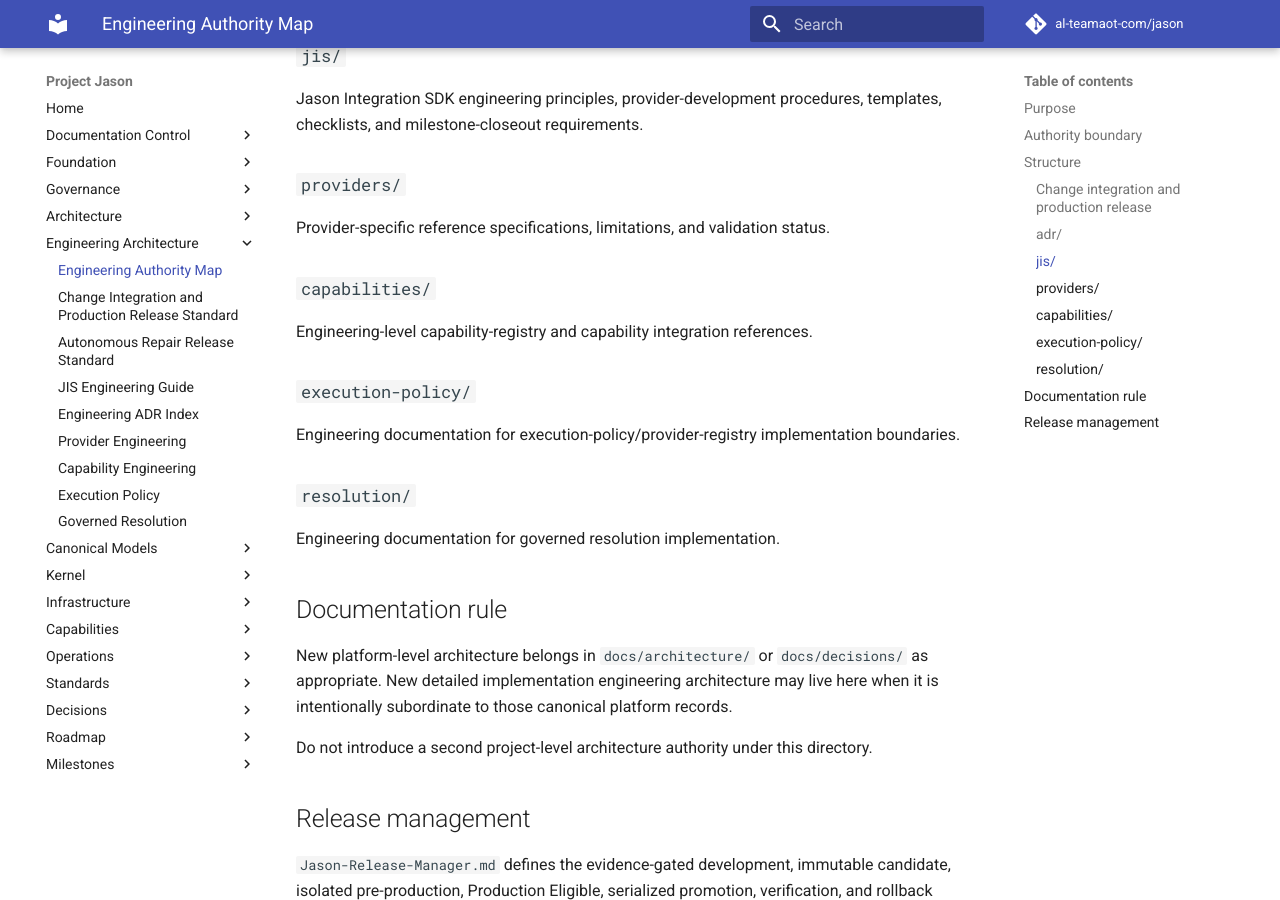
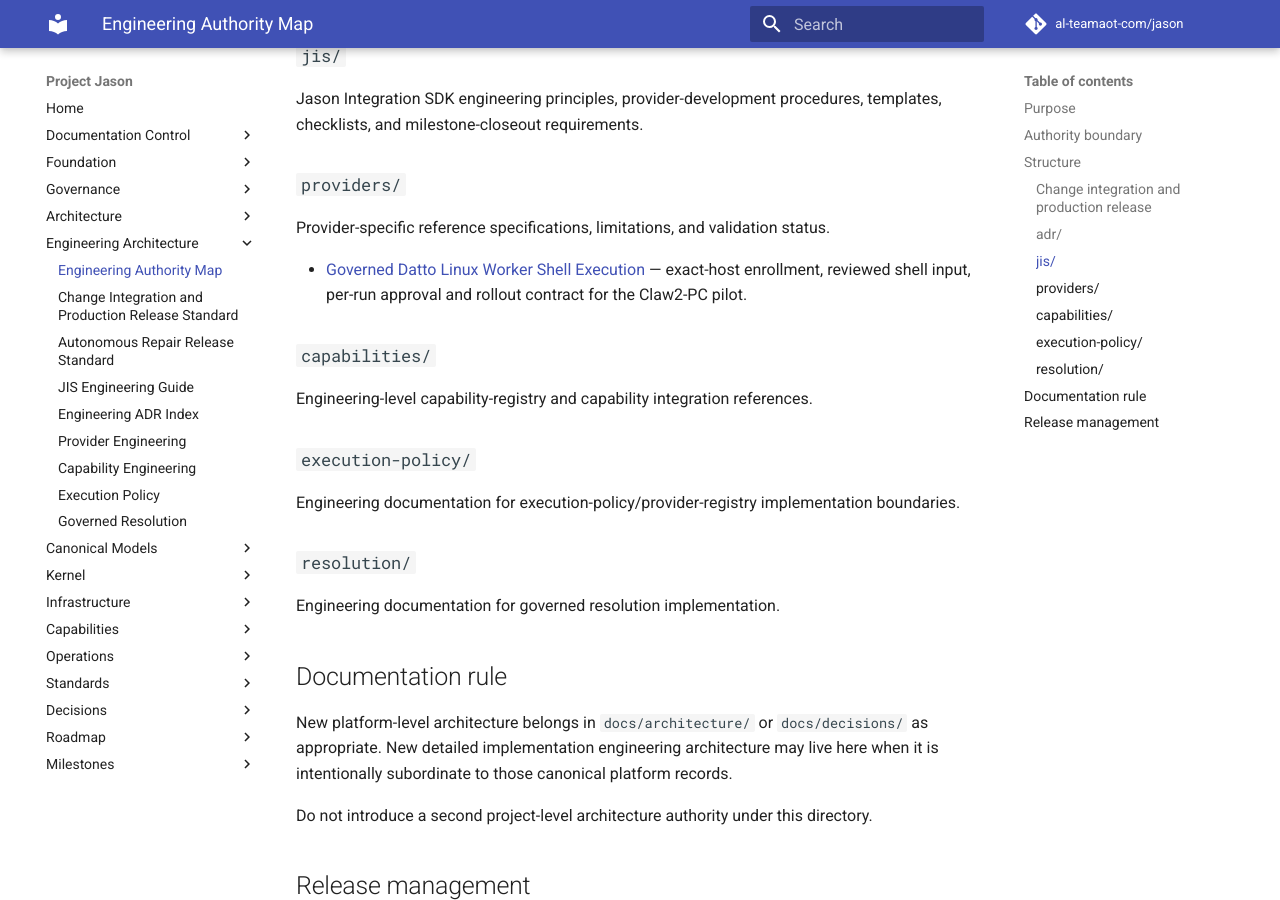
Before and after one commit to al-teamaot-com/jason, an MkDocs documentation site: the page built from docs/engineering/README.md, in a window 1280 px wide and 900 px high, scrolled down 1298 px. Built offline with MkDocs 1.6.1 and Material for MkDocs 9.7.7, drawn with Linux system fonts in a browser that asks for light colours; comment, search, counter and statistics services are not loaded.

Commit message:
docs: register governed Linux worker execution contract

```diff
--- a/docs/engineering/README.md
+++ b/docs/engineering/README.md
@@ -38,6 +38,8 @@ Jason Integration SDK engineering principles, provider-development procedures, t
 
 Provider-specific reference specifications, limitations, and validation status.
 
+- [Governed Datto Linux Worker Shell Execution](providers/Datto-Linux-Worker-Command-Execution.md) — exact-host enrollment, reviewed shell input, per-run approval and rollout contract for the Claw2-PC pilot.
+
 ### `capabilities/`
 
 Engineering-level capability-registry and capability integration references.
```
